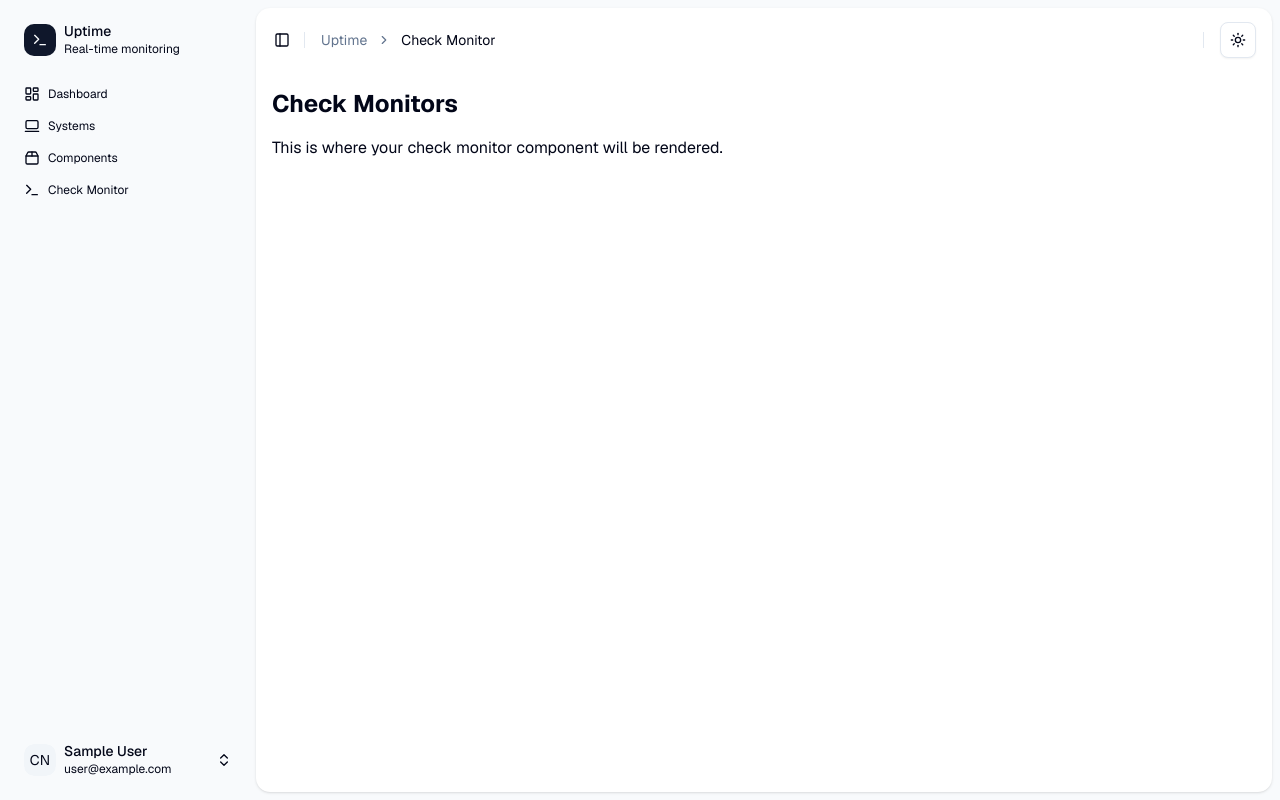
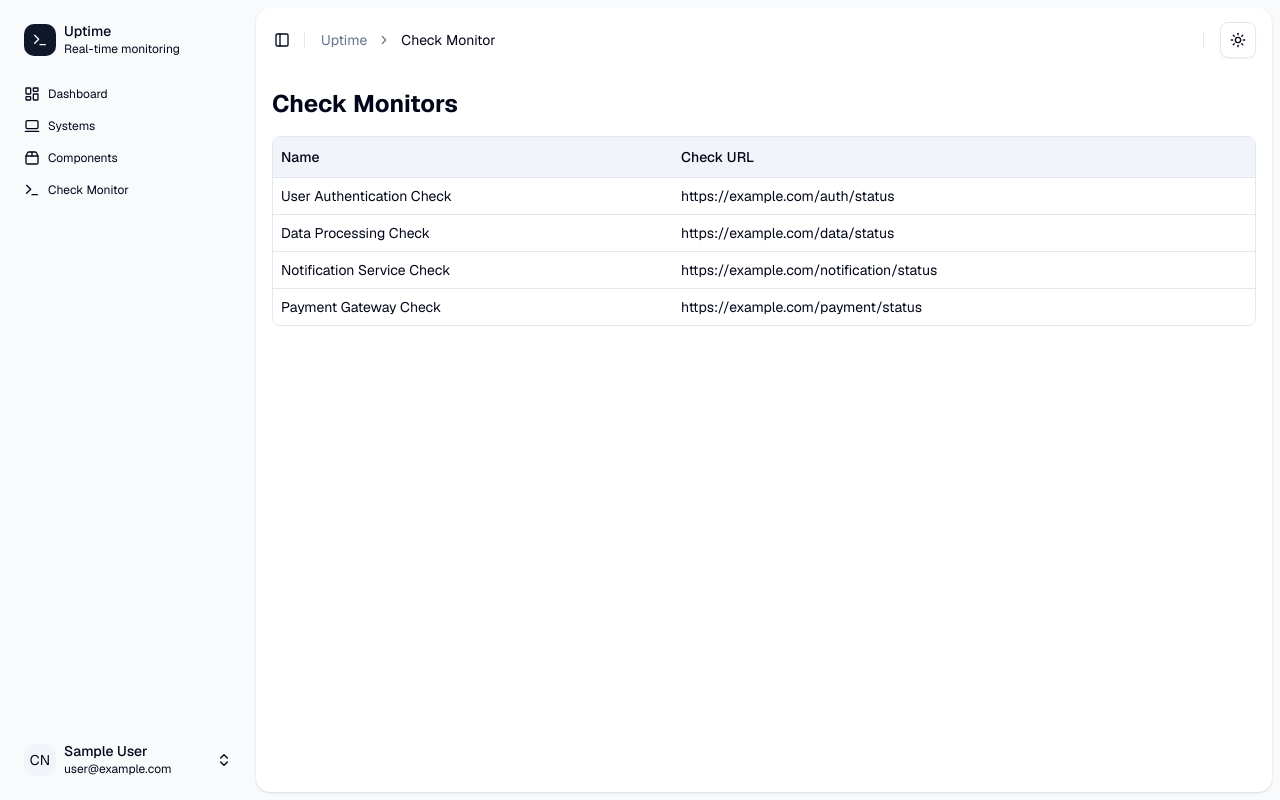
Before and after one commit to jenneracostadiaz/uptime-frontend, a Next.js app: page /check-monitor in a window 1280 px wide. Built offline with nearby package versions, Linux system fonts and the light colour scheme; no server answers; sample sign-in values are in the browser's storage.

Commit message:
feat: implement data fetching and error handling in CheckMonitors component

```diff
--- a/src/app/(dashboard)/check-monitor/components/CheckMonitors.tsx
+++ b/src/app/(dashboard)/check-monitor/components/CheckMonitors.tsx
@@ -1,8 +1,36 @@
+'use client';
+
+import {useFetchChecks} from "@/hooks/Fetch";
+import {useQuery} from "@tanstack/react-query";
+import isError from "next/dist/lib/is-error";
+import {Alert, AlertDescription, AlertTitle, SkeletonTable} from "@/components/ui";
+import {Terminal} from "lucide-react";
+import {DataTable} from "@/components/DataTable";
+import {Columns} from "@/app/(dashboard)/check-monitor/components/Columns";
+
 export const CheckMonitors = () => {
+
+	const {data: checks, isLoading, isError} = useQuery({
+		queryKey: ['checks'],
+		queryFn: useFetchChecks,
+	});
+
 	return (
 		<div className="flex flex-col gap-4">
-			<h1 className="text-2xl font-bold">Check Monitors</h1>
-			<p>This is where your check monitor component will be rendered.</p>
+			<div className="flex items-center justify-between w-full">
+				<h1 className="text-2xl font-bold">Check Monitors</h1>
+			</div>
+			{isError && (
+				<Alert variant="destructive">
+					<Terminal/>
+					<AlertTitle>Heads up!</AlertTitle>
+					<AlertDescription>There was an error fetching the data. Please try again later.</AlertDescription>
+				</Alert>
+			)}
+
+
+			{!isError &&
+				(isLoading ? <SkeletonTable /> : checks && <DataTable data={checks} columns={Columns} />)}
 		</div>
 	);
 }
```
